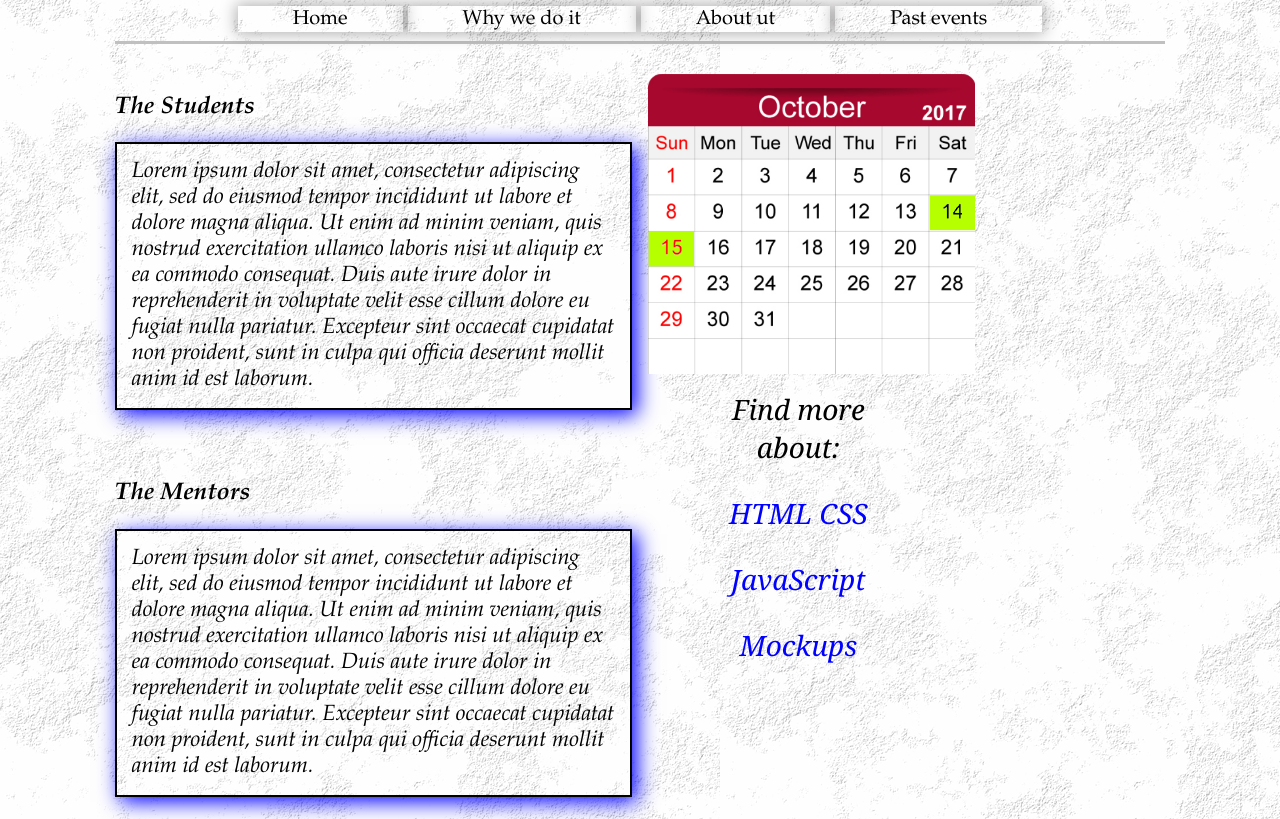
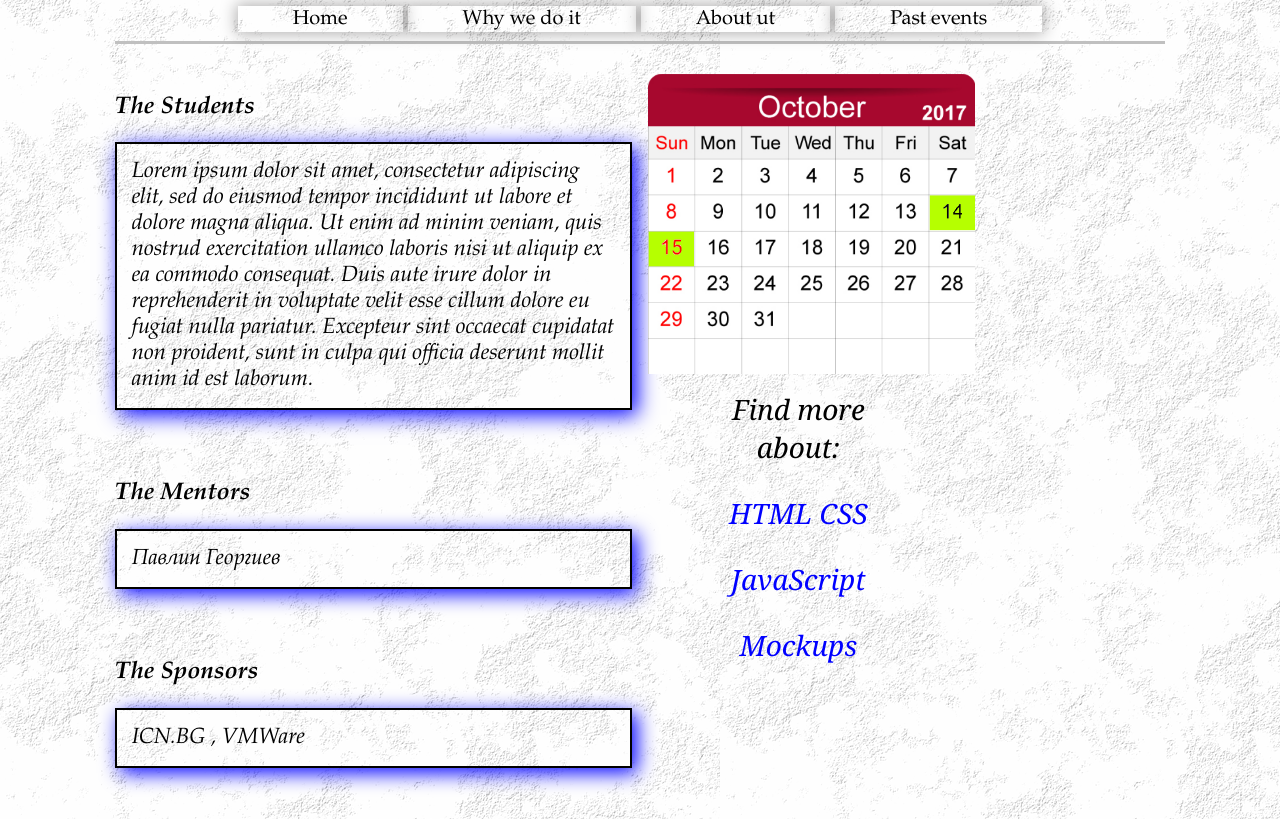
Before and after one commit to stani1940/stani1940.github.io, a plain HTML site: page index.html in a window 1280 px wide. Shown: the part 133-952 px from the top of the page. Drawn offline with Linux system fonts and the light colour scheme.

Commit message:
Update index.html

```diff
--- a/index.html
+++ b/index.html
@@ -59,12 +59,11 @@
                   Lorem ipsum dolor sit amet, consectetur adipiscing elit, sed do eiusmod tempor incididunt ut labore et dolore magna aliqua. Ut enim ad minim veniam, quis nostrud exercitation ullamco laboris nisi ut aliquip ex ea commodo consequat. Duis aute irure dolor in reprehenderit in voluptate velit esse cillum dolore eu fugiat nulla pariatur. Excepteur sint occaecat cupidatat non proident, sunt in culpa qui officia deserunt mollit anim id est laborum.
                 </div>
                 <h2>The Mentors</h2>
-                <div class="text-container">
-                  Lorem ipsum dolor sit amet, consectetur adipiscing elit, sed do eiusmod tempor incididunt ut labore et dolore magna aliqua. Ut enim ad minim veniam, quis nostrud exercitation ullamco laboris nisi ut aliquip ex ea commodo consequat. Duis aute irure dolor in reprehenderit in voluptate velit esse cillum dolore eu fugiat nulla pariatur. Excepteur sint occaecat cupidatat non proident, sunt in culpa qui officia deserunt mollit anim id est laborum.
+                <div class="text-container">Павлин Георгиев
                 </div>
                 <h2>The Sponsors</h2>
                 <div class="text-container">
-                  Lorem ipsum dolor sit amet, consectetur adipiscing elit, sed do eiusmod tempor incididunt ut labore et dolore magna aliqua. Ut enim ad minim veniam, quis nostrud exercitation ullamco laboris nisi ut aliquip ex ea commodo consequat. Duis aute irure dolor in reprehenderit in voluptate velit esse cillum dolore eu fugiat nulla pariatur. Excepteur sint occaecat cupidatat non proident, sunt in culpa qui officia deserunt mollit anim id est laborum.
+                 ICN.BG , VMWare
                 </div>
               </div>
             </div>
```
